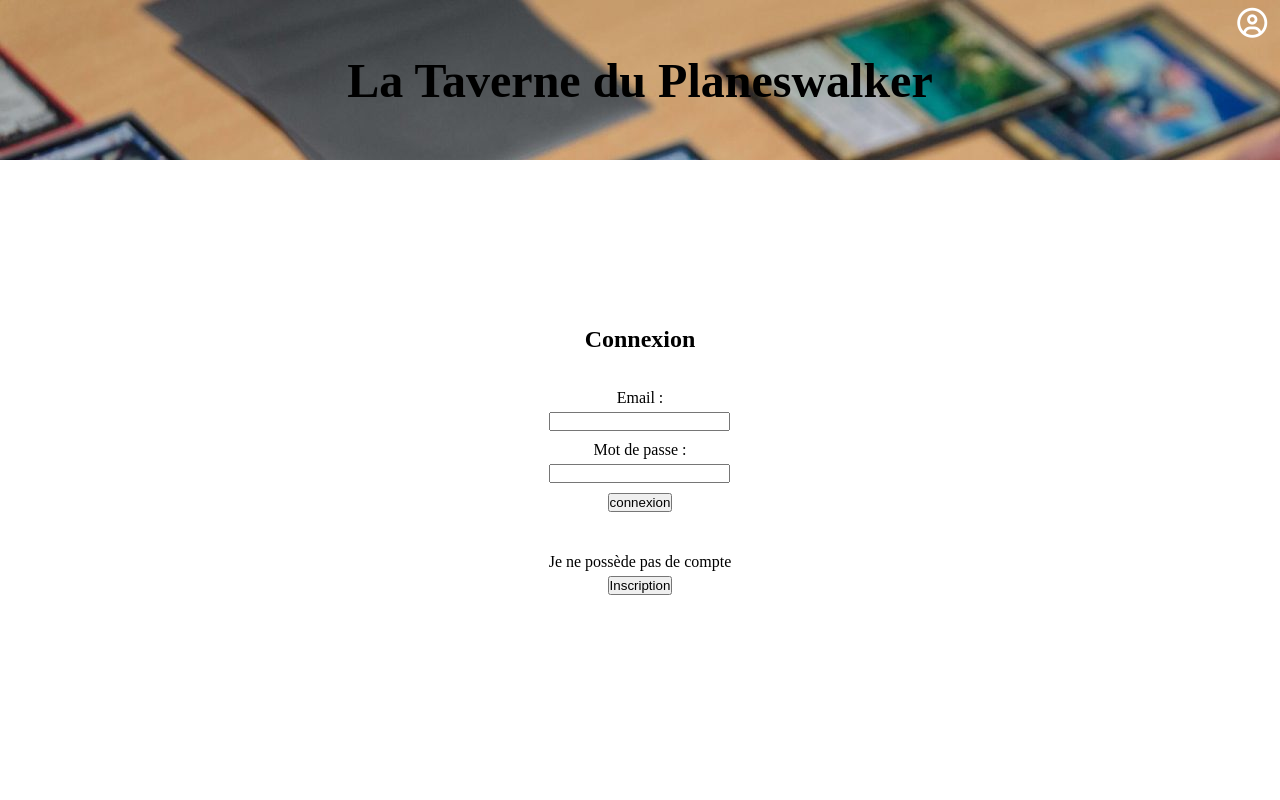
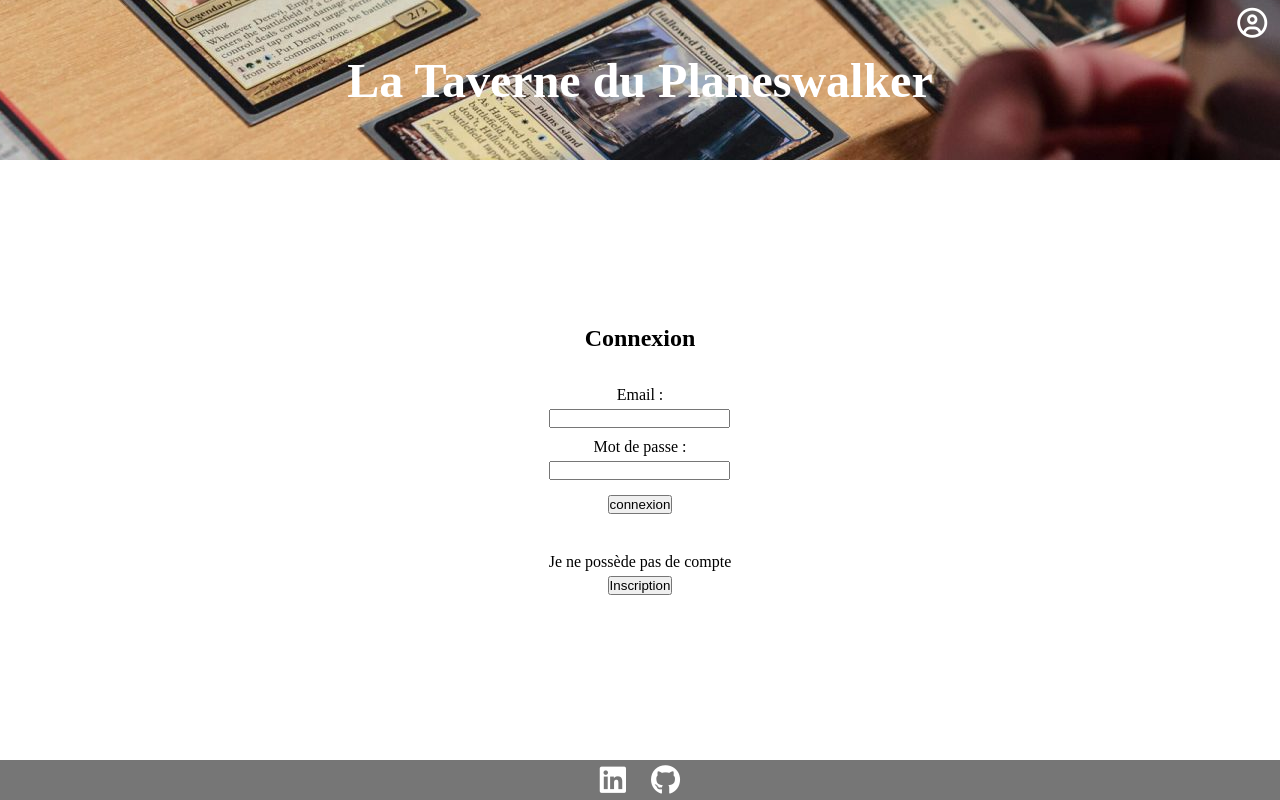
Before and after one commit to RodrigueBotte/app-backend, a PHP site: page /connexion.php in a window 1280 px wide. Run offline with PHP 8.4, Linux system fonts and the light colour scheme; some libraries are stand-ins or nearby versions.

Commit message:
modif sur connexion et inscription

```diff
--- a/connexion.php
+++ b/connexion.php
@@ -1,5 +1,6 @@
 <?php
 session_start(["cookie_lifetime" => 3600]);
+require "./service/csrf.php";
 
 if (isset($_SESSION['logged']) && $_SESSION["logged"] === true) {
     header("Location: ./profil.php");
@@ -15,13 +16,17 @@ if ($_SERVER['REQUEST_METHOD'] === 'POST' && isset($_POST['connexion'])) {
         $error["email"] = "Veuillez entrer votre email";
     }
     else{
-        $email = trim($_POST['email']);
+        $email = cleanData($_POST['email']);
     }
     if (empty($_POST['password'])) {
         $error['password'] = "Veuillez entrer votre mot de passe!";
     }
     else{
-        $password = trim($_POST['password']);
+        $password = cleanData($_POST['password']);
+    }
+    // verification of token in the formulary
+    if (!isCSRFValid()) {
+        $error['csrf'] = "La methode utilisée n'est pas autorisée";
     }
     if (empty($error)) {
         require "./service/pdo.php";
@@ -42,11 +47,11 @@ if ($_SERVER['REQUEST_METHOD'] === 'POST' && isset($_POST['connexion'])) {
                 exit;
             }
             else{
-                $error["connexion"] = "Mot de Passe Incorrect";
+                $error["connexion"] = "Identifiants Incorrects";
             }
         }
         else{
-            $error["connexion"] = "Email Incorrect";
+            $error["connexion"] = "Identifants Incorrects";
         }
     }
 }
@@ -65,6 +70,8 @@ require './template/header.php'
         <label for="password">Mot de passe : </label>
         <input type="password" name="password" id="password">
         <span class="erreur" style="color: red;"><?php echo $error["password"]??"" ?></span>
+        <?php setCSRF(10); ?>
+        <span class="erreur" style="color: red;"><?php echo $error["csrf"]??"" ?></span>
         <input type="submit" value="connexion" name="connexion">
         <span class="erreur" style="color: red;"><?php echo $error["connexion"]??"" ?></span>
     </form>
--- a/inscription.php
+++ b/inscription.php
@@ -65,7 +65,7 @@ if ($_SERVER['REQUEST_METHOD'] === 'POST' && isset($_POST['inscription'])) {
     }
     // verification of token in the formulary
     if (!isCSRFValid()) {
-        $error = "La methode utilisée n'est pas autorisée";
+        $error['csrf'] = "La methode utilisée n'est pas autorisée";
     }
 
     // if we don't have any $error, we send identifiant in the bdd
@@ -94,9 +94,10 @@ require './template/header.php'
         <span class="erreur" style="color: red;"><?php echo $error["email"] ?? "" ?></span>
         <label for="password">Mot de passe</label>
         <input type="password" name="password" id="password" required>
+        <span class="erreur" style="color: red;"><?php echo $error["password"] ?? "" ?></span>
         <!-- Mise en place d'un token avec un timer de 10 min dans un input hidden -->
         <?php setCSRF(10); ?>
-        <span class="erreur" style="color: red;"><?php echo $error["password"] ?? "" ?></span>
+        <span class="erreur" style="color: red;"><?php echo $error["csrf"] ?? "" ?></span>
         <label for="passwordBis">Confirmation du mot de passe</label>
         <input type="password" name="passwordBis" id="passwordBis" required>
         <span class="erreur" style="color: red;"><?php echo $error["passwordBis"] ?? "" ?></span>
--- a/style.css
+++ b/style.css
@@ -15,6 +15,7 @@ body {
 header {
     grid-row: 1;
     background-image: url(./image/tcg.jpg);
+    background-position: center;
     background-color: darkcyan;
     width: 100vw;
     height: 20vh;
@@ -24,8 +25,9 @@ header {
     justify-content: center;
 
     a {
-        color: black;
+        color: rgb(255, 255, 255);
         text-decoration: none;
+        text-shadow: 2px solid black;
     }
 
     i {
@@ -96,7 +98,7 @@ footer {
     grid-row: 3;
     width: 100vw;
     height: 5vh;
-    background-color: rgb(255, 255, 255);
+    background-color: rgba(0, 0, 0, 0.537);
     display: flex;
     align-items: center;
     justify-content: center;
```
